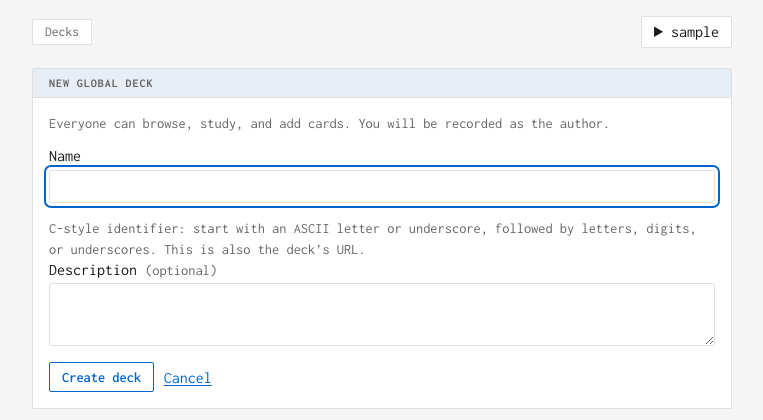
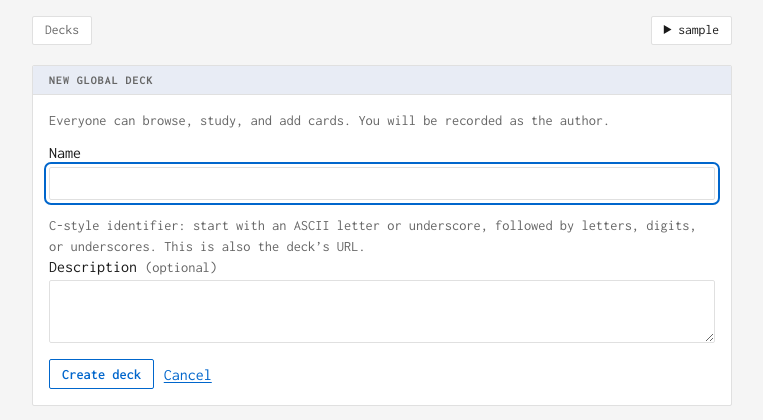
Before and after one commit to coteeq/fcards, a Flask app: page /new-deck in a window 1280 px wide. Shown: the top 420 px of the page, without its empty margins (258-1021 px from the left). Run offline with Flask 3, Linux system fonts and the light colour scheme; the visitor is signed in with stand-in values (Sample User, id 1); data comes from the database, SQL or seed files in the repository.

Commit message:
fix header font size

```diff
--- a/fcard/static/fcard.css
+++ b/fcard/static/fcard.css
@@ -34,8 +34,13 @@ p { line-height: 1.45; overflow-wrap: anywhere; }
 .actions { display: flex; gap: 0.6rem; align-items: center; flex-wrap: wrap; }
 button:disabled { opacity: 0.45; cursor: not-allowed; }
 .user-menu { position: relative; margin: 0; }
+header .tab, .user-menu > summary {
+  font-family: var(--font);
+  font-size: 0.85rem;
+  line-height: 1.25;
+  padding: 0.3rem 0.75rem;
+}
 .user-menu > summary {
-  padding: 0.4rem 0.75rem;
   border: 1px solid var(--border);
   border-radius: var(--radius);
   background: var(--surface);
```
